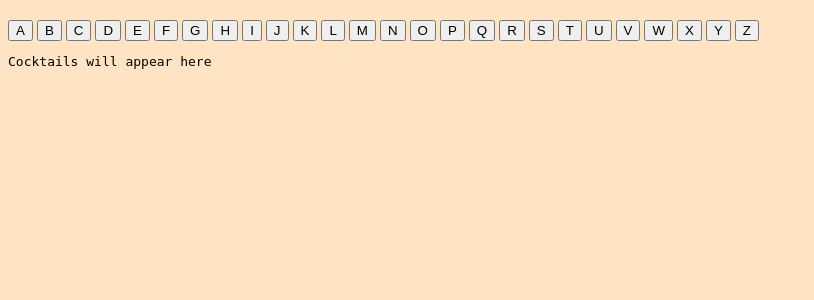
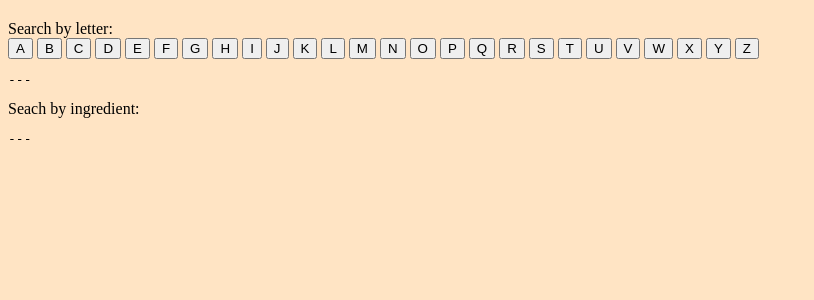
Before and after one commit to ayechanst/cocktails, a Django app: template project/api/templates/template.html in a window 1280 px wide. Shown: the part 47-347 px from the top of the page, without its empty margins (0-814 px from the left). Run offline with Django 5.2, Linux system fonts and the light colour scheme; the template is opened without the code that fills it, so the values that code supplies are empty.

Commit message:
frontend has ingredient buttons and displays result

```diff
--- a/project/api/templates/template.html
+++ b/project/api/templates/template.html
@@ -17,14 +17,15 @@
     <header>
       <h2>Cocktail Search</h2>
     </header>
-    <div class="main">
+    <div>Search by letter:</div>
+    <div class="letter">
       {% for letter in "ABCDEFGHIJKLMNOPQRSTUVWXYZ" %}
       <button onClick="fetchCocktails('{{letter}}')">
         {{letter}}
       </button>
       {% endfor %}
     </div>
-    <pre id="results">Cocktails will appear here</pre>
+    <pre id="results">---</pre>
     <script>
       async function fetchCocktails(letter) {
         const response = await fetch(
@@ -35,5 +36,29 @@
           JSON.stringify(data, null, 2);
       }
     </script>
+    <div>Seach by ingredient:</div>
+    <div class="ingredient">
+      {% for ingredient in ingredients %}
+      <button
+        onClick="fetchCocktailsByIngredients('{{ingredient}}')"
+      >
+        {{ingredient}}
+      </button>
+      {% endfor %}
+    </div>
+    <pre id="ingredient-results">---</pre>
+    <script>
+      async function fetchCocktailsByIngredients(
+        ingredient
+      ) {
+        const response = await fetch(
+          `/api/cocktails/ingredient/?ingredient=${ingredient}`
+        );
+        const data = await response.json();
+        document.getElementById(
+          "ingredient-results"
+        ).textContent = JSON.stringify(data, null, 2);
+      }
+    </script>
   </body>
 </html>
--- a/project/api/views.py
+++ b/project/api/views.py
@@ -6,7 +6,8 @@ def home(request):
     return HttpResponse("Welcome to the Home Page")
 
 def cocktail_page(request):
-    return render(request, 'template.html')
+    ingredients = get_all_ingredients()
+    return render(request, 'template.html', {'ingredients': ingredients})
 
 # request is a HttpsRequest object
 def cocktail_view(request):
```
Also changed, not shown: project/api/utils.py (+0 -11 lines).
